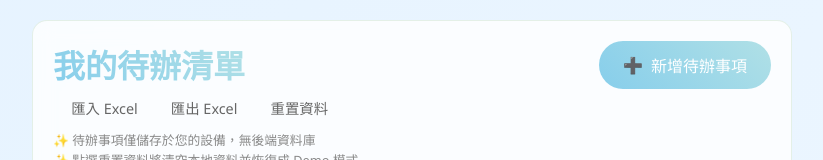
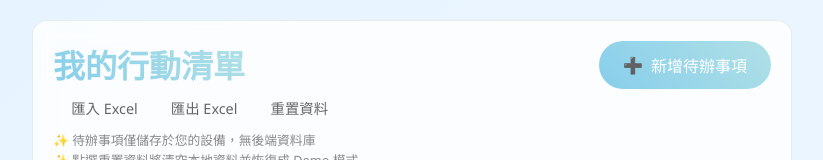
Before and after one commit to cyanshub/starter-vue-todolist, a Vue app: page /todos in a window 1280 px wide. Shown: the top 160 px of the page, without its empty margins (228-1051 px from the left). Built offline with nearby package versions, Linux system fonts and the light colour scheme; some icons are missing.

Commit message:
fix: 微調標題及輸出檔名

```diff
--- a/src/views/TodoList.vue
+++ b/src/views/TodoList.vue
@@ -2,7 +2,7 @@
   <div class="todo-list">
     <div class="todo-header">
       <div class="header-content">
-        <h1>我的待辦清單</h1>
+        <h1>我的行動清單</h1>
         <div class="header-buttons">
           <button @click="handleImportExcel" class="import-btn"><v-icon name="download" scale="1" /> 匯入 Excel</button>
           <button @click="handleExportExcel" class="export-btn"><v-icon name="upload" scale="1" /> 匯出 Excel</button>
@@ -423,7 +423,7 @@ export default {
 
         // 加入工作簿並下載
         XLSX.utils.book_append_sheet(wb, ws, '待辦清單')
-        const fileName = `待辦清單_${new Date().toISOString().split('T')[0]}.xlsx`
+        const fileName = `行動清單_${new Date().toISOString().split('T')[0]}.xlsx`
         XLSX.writeFile(wb, fileName)
 
         alert('匯出成功！')
```
